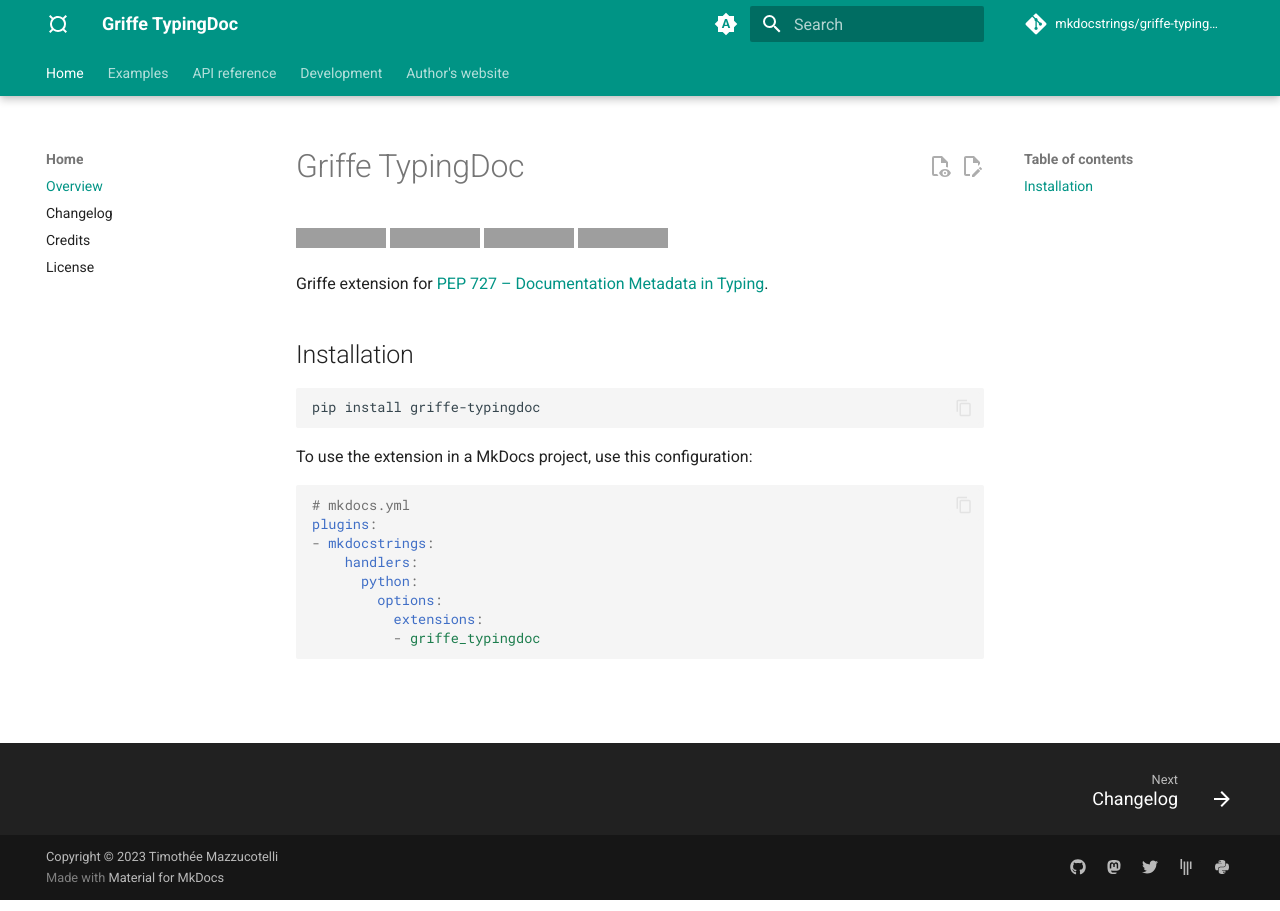
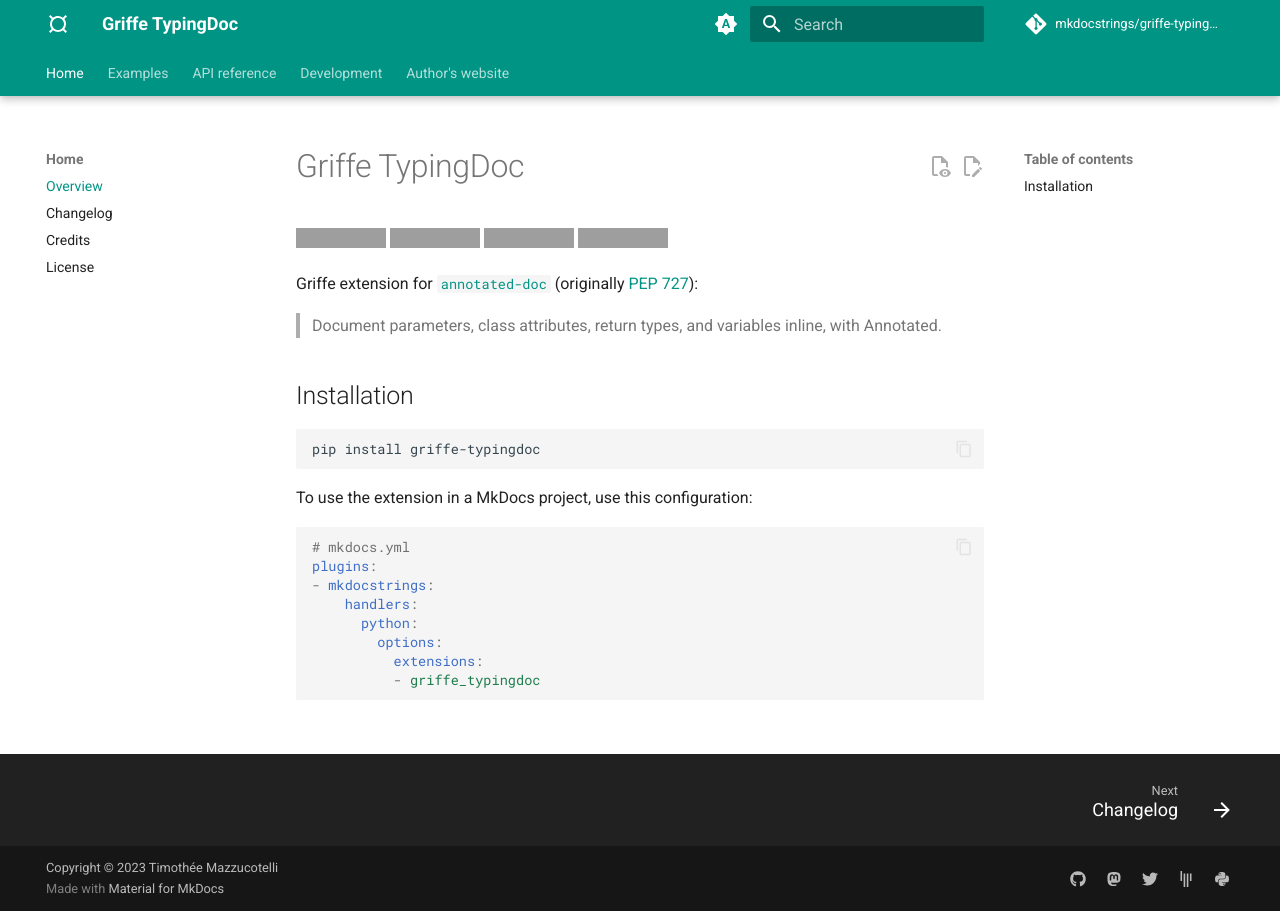
Before and after one commit to mkdocstrings/griffe-typingdoc, an MkDocs documentation site: the page built from docs/index.md, in a window 1280 px wide. Built offline with MkDocs 1.6.1 and Material for MkDocs 9.7.7, drawn with Linux system fonts in a browser that asks for light colours; plug-ins that fetch from the network failed and are left out; comment, search, counter and statistics services are not loaded; grey boxes are pictures that could not be loaded.

Commit message:
docs: Mention the new annotated-doc package from tiangolo

````diff
--- a/README.md
+++ b/README.md
@@ -5,7 +5,9 @@
 [![pypi version](https://img.shields.io/pypi/v/griffe-typingdoc.svg)](https://pypi.org/project/griffe-typingdoc/)
 [![gitter](https://img.shields.io/badge/matrix-chat-4DB798.svg?style=flat)](https://app.gitter.im/#/room/#griffe-typingdoc:gitter.im)
 
-Griffe extension for [PEP 727 – Documentation Metadata in Typing](https://peps.python.org/pep-0727/).
+Griffe extension for [`annotated-doc`](https://pypi.org/project/annotated-doc/) (originally [PEP 727](https://peps.python.org/pep-0727/)):
+
+> Document parameters, class attributes, return types, and variables inline, with Annotated.
 
 ## Installation
 
@@ -13,8 +15,7 @@
 pip install griffe-typingdoc
 ```
 
-To use the extension in a MkDocs project,
-use this configuration:
+To use the extension in a MkDocs project, use this configuration:
 
 ```yaml
 # mkdocs.yml
--- a/src/griffe_typingdoc/__init__.py
+++ b/src/griffe_typingdoc/__init__.py
@@ -1,6 +1,8 @@
 """Griffe TypingDoc package.
 
-Griffe extension for PEP 727 - Documentation Metadata in Typing.
+Griffe extension for `annotated-doc` (originally PEP 727):
+
+> Document parameters, class attributes, return types, and variables inline, with Annotated.
 """
 
 # TODO: Set parameter docstrings?
````
Also changed, not shown: docs/examples.md (+2 -2 lines).
